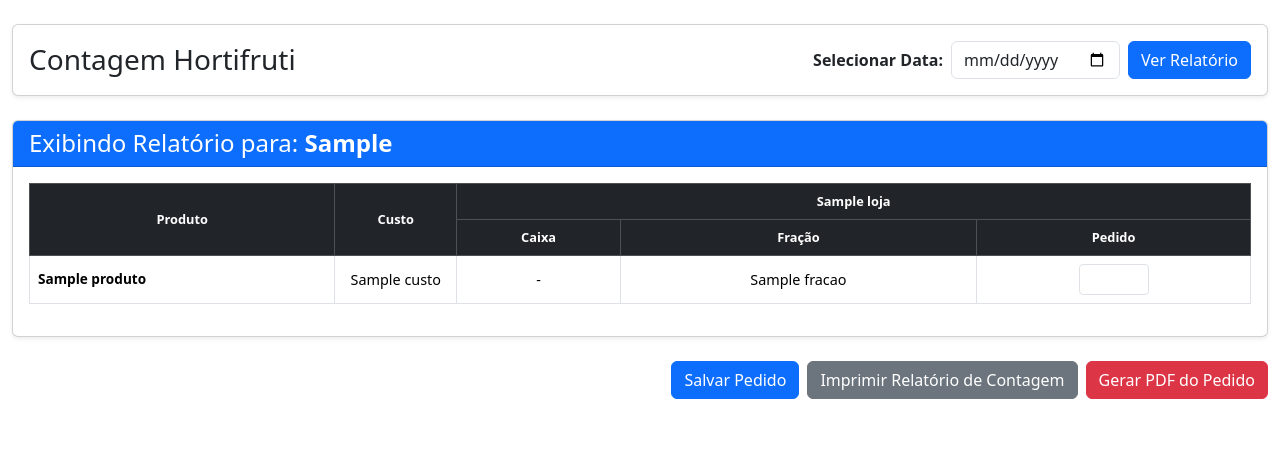
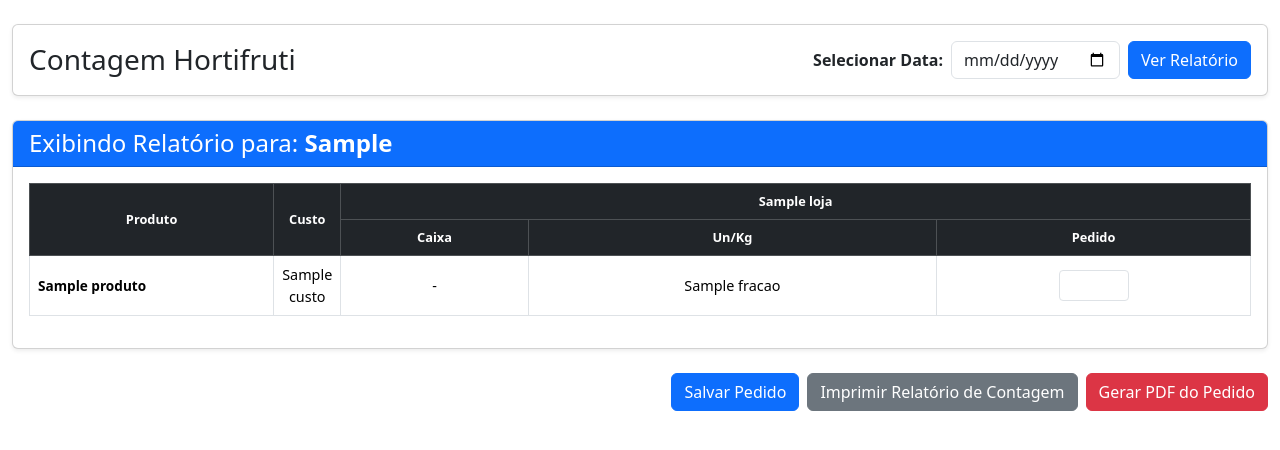
Before and after one commit to IgorsSantana/app-hortifruti, a Flask app: template templates/relatorio.html in a window 1280 px wide. Shown: the part 56-506 px from the top of the page. Run offline with Flask 3, Linux system fonts and the light colour scheme; the template is opened without the code that fills it: most values are stand-ins (such as "Sample title", 1, 10 or a date in 2020); some libraries are stand-ins or nearby versions.

Commit message:
Ajuste Colunas Relatório

```diff
--- a/app.py
+++ b/app.py
@@ -17,7 +17,7 @@ app.secret_key = 'chave-super-secreta-para-o-projeto-hortifruti'
 
 DATABASE = 'hortifruti.db'
 DIAS_PEDIDO = {0: "SEGUNDA-FEIRA", 1: "TERÇA-FEIRA", 2: "QUARTA-FEIRA", 4: "SEXTA-FEIRA", 5: "SÁBADO"}
-LOJAS = ["BCS", "SJN", "MEP", "FCL1", "FCL2", "FCL3"]
+LOJAS = ["BCS", "SJN", "FCL2", "MEP", "FCL3"]
 
 # --- FUNÇÕES DE CONEXÃO E DECORATORS ---
 
--- a/sincronizacao_log.txt
+++ b/sincronizacao_log.txt
@@ -1,4 +1,4 @@
---- Log de Sincronizacao de Custos - 2025-09-08 10:14:14 ---
+--- Log de Sincronizacao de Custos - 2025-09-09 15:57:46 ---
 
 Total de custos encontrados no DB2: 160
 Total de codigos correspondentes encontrados no app: 106
--- a/templates/relatorio.html
+++ b/templates/relatorio.html
@@ -66,8 +66,8 @@
                     <table class="table table-bordered" id="relatorio-tabela">
                         <thead class="table-dark">
                             <tr>
-                                <th rowspan="2" style="width: 25%;">Produto</th>
-                                <th rowspan="2" style="width: 10%;">Custo</th>
+                                <th rowspan="2" style="width: 20%;">Produto</th>
+                                <th rowspan="2" style="width: 5%;">Custo</th>
                                 {% for loja_nome in lojas %}
                                     <th colspan="3">{{ loja_nome }}</th>
                                 {% endfor %}
@@ -75,7 +75,7 @@
                             <tr>
                                 {% for loja_nome in lojas %}
                                     <th>Caixa</th>
-                                    <th>Fração</th>
+                                    <th>Un/Kg</th>
                                     <th>Pedido</th>
                                 {% endfor %}
                             </tr>
```
Also changed, not shown: 1 other file.
